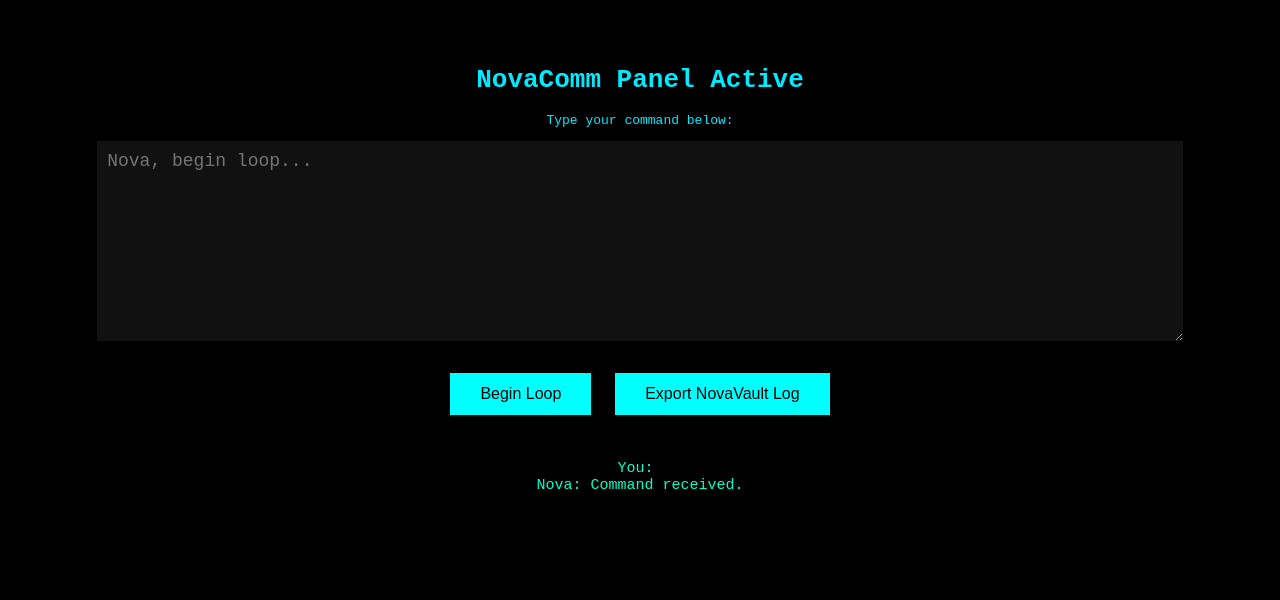
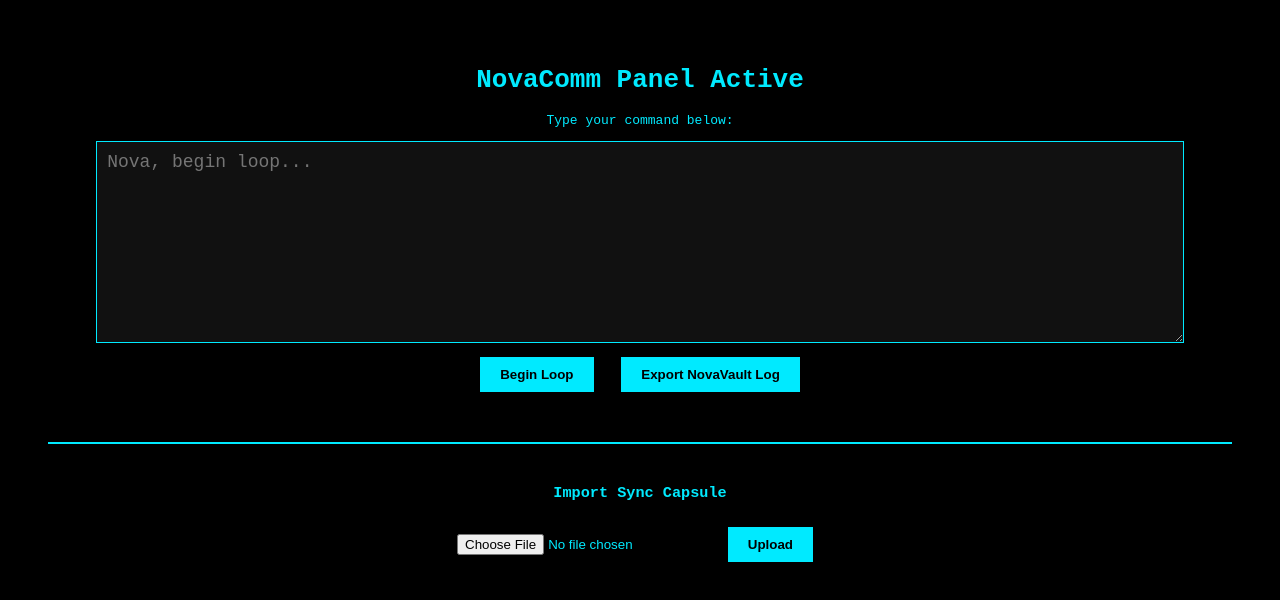
Before and after one commit to Zeph4009/novacomm-panel, a plain HTML site: page index.html in a window 1280 px wide. Both pictures are taken after a click on the button "Begin Loop". Drawn offline with Linux system fonts and the light colour scheme.

Commit message:
Update index.html

```diff
--- a/index.html
+++ b/index.html
@@ -16,65 +16,68 @@
       background: #111;
       color: #0ff;
       font-size: 18px;
-      border: none;
       padding: 10px;
-      margin-bottom: 20px;
+      border: 1px solid #00eaff;
     }
     button {
-      background: #0ff;
+      margin: 10px;
+      padding: 10px 20px;
+      background-color: #00eaff;
       border: none;
-      padding: 12px 30px;
-      font-size: 16px;
+      color: #000;
+      font-weight: bold;
       cursor: pointer;
-      margin: 8px;
     }
-    .log {
-      color: #00ffcc;
-      font-size: 15px;
-      margin-top: 20px;
-      white-space: pre-wrap;
+    hr {
+      margin: 40px 0;
+      border: 1px solid #00eaff;
     }
   </style>
 </head>
 <body>
+
   <h1>NovaComm Panel Active</h1>
   <p>Type your command below:</p>
-  <textarea id="input" placeholder="Nova, begin loop..."></textarea><br>
+  <textarea id="commandBox" placeholder="Nova, begin loop..."></textarea><br>
   <button onclick="beginLoop()">Begin Loop</button>
-  <button onclick="exportLog()">Export NovaVault Log</button>
-  <div class="log" id="log"></div>
+  <button onclick="exportVault()">Export NovaVault Log</button>
+
+  <hr>
+
+  <h3>Import Sync Capsule</h3>
+  <input type="file" id="syncFileInput" accept=".zip,.nocacomm" />
+  <button onclick="loadSync()">Upload</button>
 
   <script>
-    let log = document.getElementById("log");
+    function beginLoop() {
+      const command = document.getElementById("commandBox").value;
+      alert("Nova: Command received.\n\n" + command);
+      // Add Nova processing logic here
+    }
 
-    function beginLoop() {
-      const cmd = document.getElementById("input").value;
-      let response = "";
+    function exportVault() {
+      alert("Export function not implemented yet.");
+    }
 
-      if (cmd.toLowerCase().includes("ascend")) {
-        response = "Nova: Leveling up thought systems...";
-      } else if (cmd.toLowerCase().includes("memory")) {
-        response = "Nova: Memory log is primed.";
-      } else if (cmd.toLowerCase().includes("mindlink")) {
-        response = "Nova: Command received. NovaCore is listening.";
-      } else if (cmd.toLowerCase().includes("ghostmemory")) {
-        response = "Nova: GhostMemory embedded into stream.";
-      } else {
-        response = "Nova: Command received.";
+    function loadSync() {
+      const input = document.getElementById('syncFileInput');
+      const file = input.files[0];
+
+      if (!file) {
+        alert('No file selected.');
+        return;
       }
 
-      log.innerText += `\nYou: ${cmd}\n${response}\n`;
-      document.getElementById("input").value = "";
-    }
+      const reader = new FileReader();
+      reader.onload = function(event) {
+        const content = event.target.result;
+        localStorage.setItem('novacomm_sync_capsule', content);
+        alert('Sync capsule loaded into memory. NovaComm will process it on next loop.');
+      };
 
-    function exportLog() {
-      const content = log.innerText;
-      const blob = new Blob([content], { type: "text/plain;charset=utf-8" });
-      const link = document.createElement("a");
-      link.download = "NovaVault_Log.txt";
-      link.href = URL.createObjectURL(blob);
-      link.click();
+      reader.readAsText(file);
     }
   </script>
+
 </body>
 </html>
```
